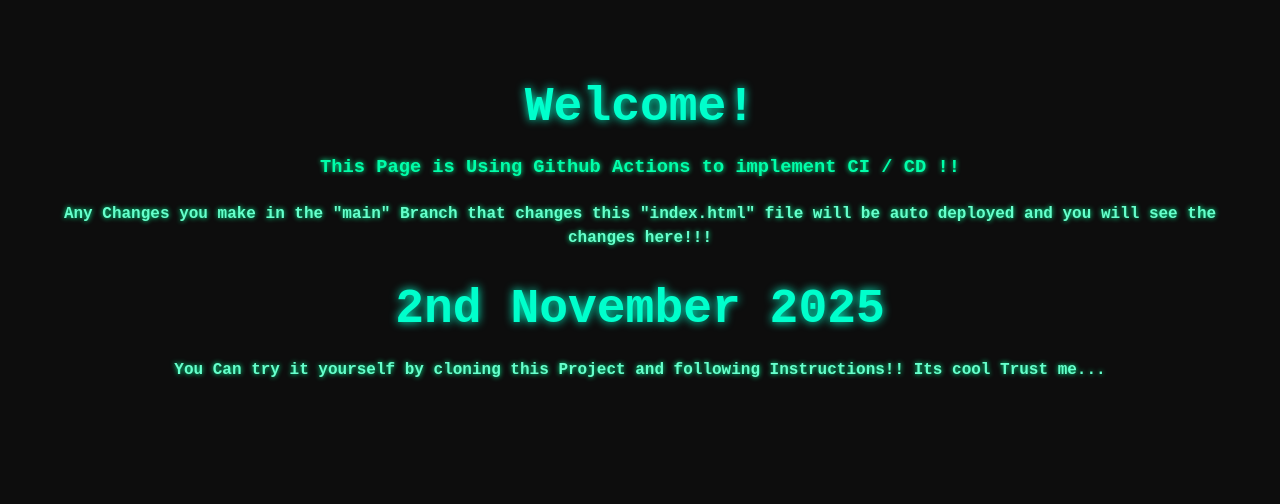
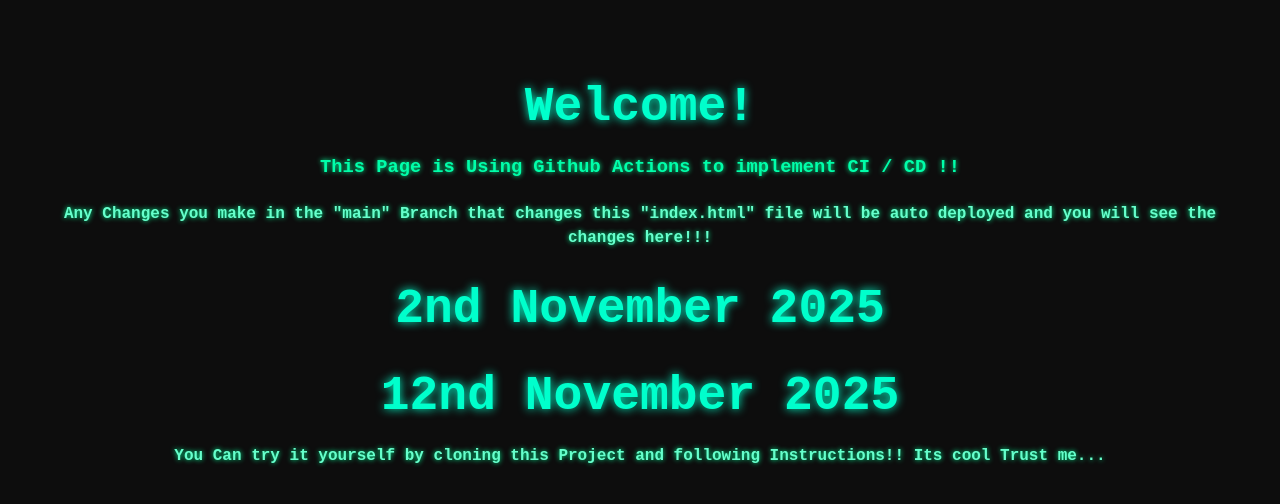
Before and after one commit to almas-the-fixer/Fixers-DevOps-Lab, a plain HTML site: page gh-deployment-workflow/index.html in a window 1280 px wide. Drawn offline with Linux system fonts and the light colour scheme.

```diff
--- a/gh-deployment-workflow/index.html
+++ b/gh-deployment-workflow/index.html
@@ -76,6 +76,7 @@
     <h4>Any Changes you make in the "main" Branch that changes this "index.html" file will be auto deployed and you will
         see the changes here!!!</h4>
     <h1>2nd November 2025</h1>
+    <h1>12nd November 2025</h1>
     <h4>You Can try it yourself by cloning this Project and following Instructions!! Its cool Trust me...</h4>
 </body>
 
```
